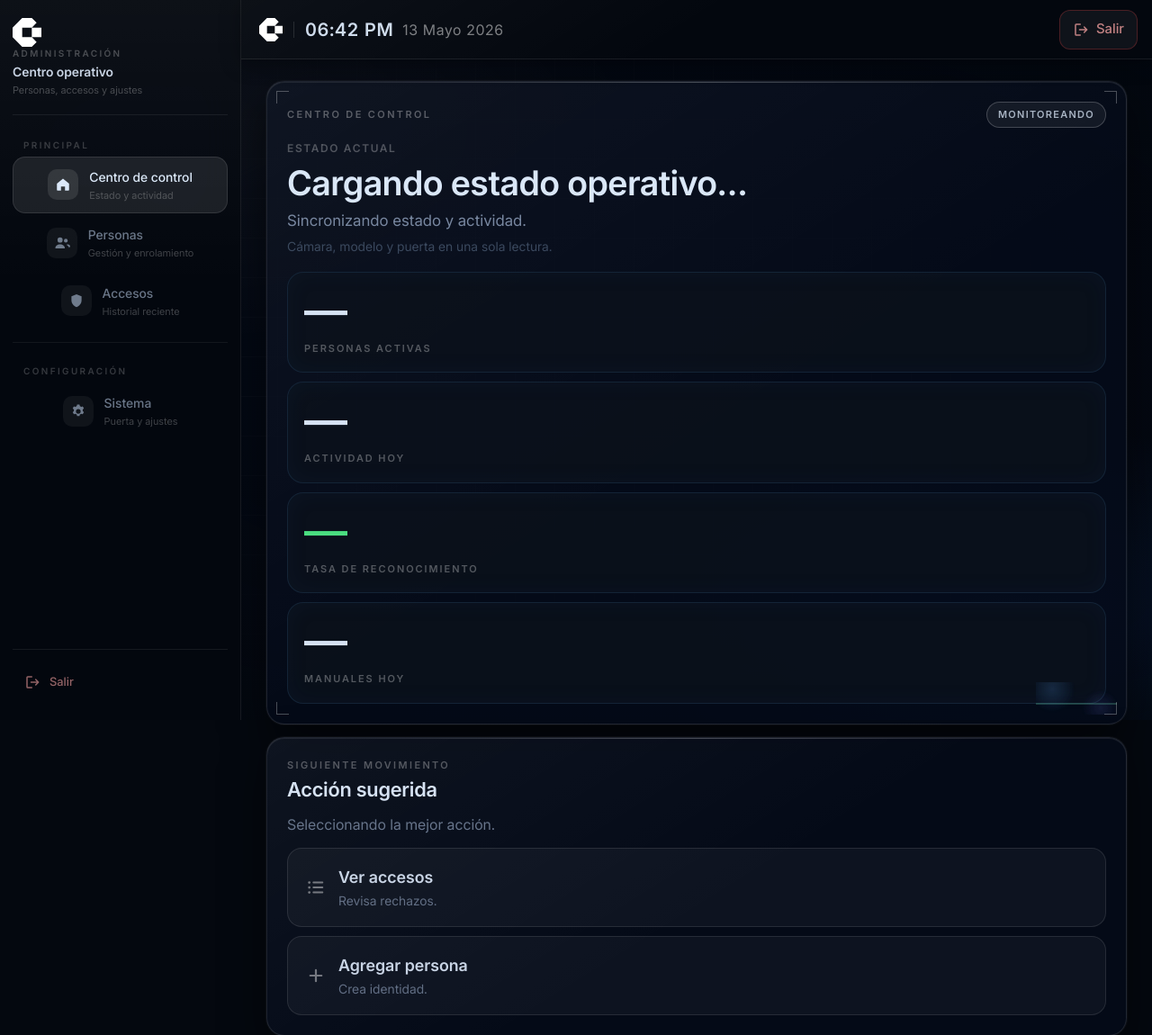
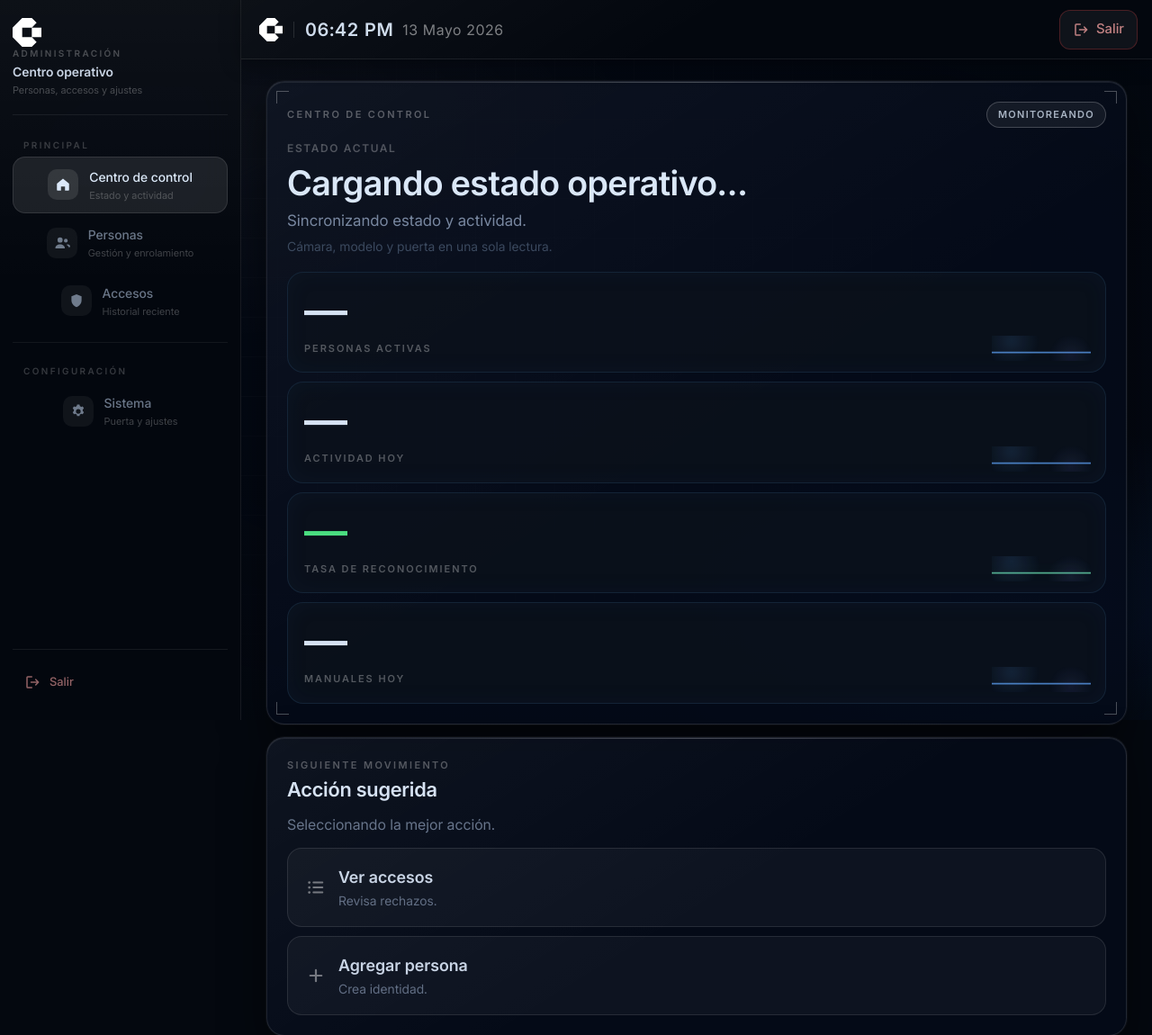
Before and after one commit to Mukinma/Vireom, a Python web app: template frontend/templates/admin.html in a window 1280 px wide. Shown: the top 1150 px of the page at 90% size. Run offline with Jinja, Linux system fonts and the light colour scheme; the template is opened without the code that fills it: most values are stand-ins (such as "Sample title", 1, 10 or a date in 2020).

Commit message:
ajuste de sparklines en dashboard

```diff
--- a/frontend/static/css/admin.css
+++ b/frontend/static/css/admin.css
@@ -473,7 +473,11 @@ hr.separator, .separator {
   gap: 10px;
 }
 .resumen-metric {
-  display: flex; flex-direction: column; gap: 10px;
+  position: relative;
+  overflow: hidden;
+  display: flex;
+  flex-direction: column;
+  gap: 10px;
   padding: 18px;
   width: 100%;
   background: rgba(12, 18, 29, 0.78);
@@ -482,14 +486,15 @@ hr.separator, .separator {
   box-shadow: inset 0 0 24px rgba(40, 80, 130, 0.08);
 }
 .resumen-metric-sparkline {
-    position: absolute;
-    right: 10px;
-    bottom: 10px;
-    width: 90px;
-    height: 36px;
-    opacity: 0.35;
-    overflow: hidden;
-    pointer-events: none;
+  position: absolute;
+  right: 16px;
+  bottom: 12px;
+  width: 110px;
+  height: 28px;
+  opacity: 0.9;
+  overflow: visible;
+  pointer-events: none;
+  z-index: 1;
 }
 .resumen-metric-sparkline__svg {
   width: 100%;
@@ -497,8 +502,9 @@ hr.separator, .separator {
 }
 .resumen-metric-sparkline__path {
   fill: none;
-  stroke-width: 1.5;
-  opacity: 0.7;
+  stroke: rgba(96, 165, 250, 0.95);
+  stroke-width: 2;
+  opacity: 0.85;
   stroke-linecap: round;
   stroke-linejoin: round;
 }
@@ -1341,7 +1347,7 @@ input[type="number"]::-webkit-outer-spin-button { opacity: 0.4; margin-right: 6p
   color: rgba(225,238,255,0.7);
   line-height: 1.2;
 }
-.settings-segment__desc {
+.settings-segment__esc {
   font-size: 11px;
   color: rgba(183,239,255,0.4);
   line-height: 1.2;
```
